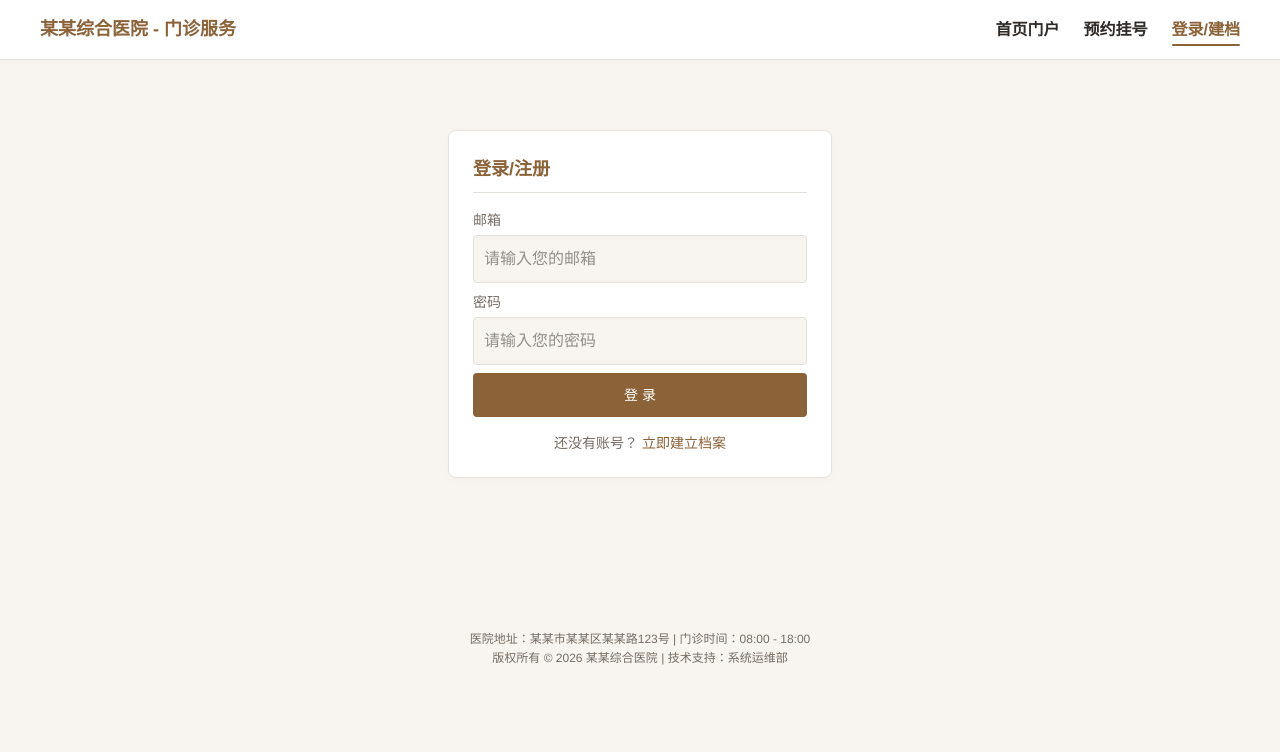
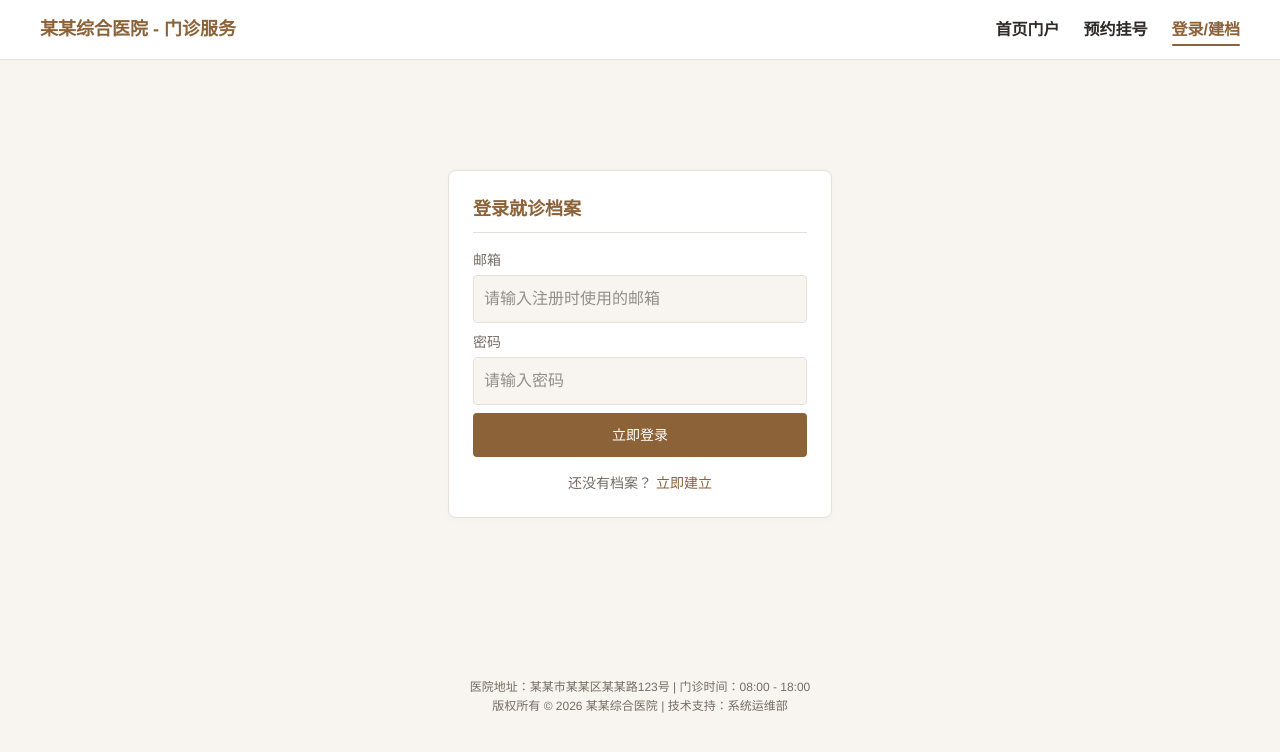
Before and after one commit to rainsdm/HIS-Web-patient, a Vue app in the folder frontend/: page /login in a window 1280 px wide. Shown: the top 752 px of the page. Built offline with nearby package versions, Linux system fonts and the light colour scheme.

Commit message:
前端登录模块的数据校验增强，与用户体验优化。

```diff
--- a/frontend/src/views/Login.vue
+++ b/frontend/src/views/Login.vue
@@ -1,51 +1,124 @@
 <!-- 文件路径: src/views/Login.vue -->
 <template>
-  <div class="login-wrapper flex justify-center items-center py-10">
-    <Card title="登录/注册" class="w-full max-w-sm">
-      <form @submit.prevent="handleLogin" class="space-y-4">
-        <Input label="邮箱" type="email" placeholder="请输入您的邮箱" v-model="loginForm.email" />
-        <Input label="密码" type="password" placeholder="请输入您的密码" v-model="loginForm.password" />
-        <Button type="submit" class="w-full">登 录</Button>
+  <div class="login-wrapper flex justify-center items-center py-20">
+    <Card title="登录就诊档案" class="w-full max-w-sm">
+      <form @submit.prevent="handleSubmit" class="space-y-4">
+        <Input
+          label="邮箱"
+          type="email"
+          placeholder="请输入注册时使用的邮箱"
+          v-model="form.email"
+          @input="clearError"
+        />
+        <Input
+          label="密码"
+          type="password"
+          placeholder="请输入密码"
+          v-model="form.password"
+          @input="clearError"
+        />
+
+        <!-- 登录错误信息展示区 -->
+        <div v-if="errorMessage" class="error-message text-center text-sm text-(--danger) p-2 bg-(--danger-bg) rounded">
+          {{ errorMessage }}
+        </div>
+
+        <Button type="submit" class="w-full" :disabled="isLoading">
+          {{ isLoading ? '正在登录...' : '立即登录' }}
+        </Button>
       </form>
+
       <div class="mt-4 text-center text-sm text-(--text-sub)">
-        还没有账号？
-        <RouterLink to="/register" class="text-(--primary) hover:underline">立即建立档案</RouterLink>
+        还没有档案？
+        <RouterLink to="/register" class="text-(--primary) hover:underline">立即建立</RouterLink>
       </div>
     </Card>
   </div>
 </template>
 
 <script setup>
-import { reactive } from 'vue';
+import { reactive, ref } from 'vue';
 import { useRouter } from 'vue-router';
 import { useUserStore } from '@/stores/user';
-import { useToastStore } from '@/stores/toast'; // *** 改动：引入 toast store ***
+import { useToastStore } from '@/stores/toast';
 import Card from '@/components/base/Card.vue';
 import Input from '@/components/base/Input.vue';
 import Button from '@/components/base/Button.vue';
 
 const router = useRouter();
 const userStore = useUserStore();
-const toastStore = useToastStore(); // *** 改动：获取 toast store 实例 ***
+const toastStore = useToastStore();
 
-const loginForm = reactive({
+const form = reactive({
   email: '',
   password: ''
 });
 
-const handleLogin = async () => {
-  if (!loginForm.email || !loginForm.password) {
-    toastStore.show('请输入邮箱和密码。', 'error'); // *** 改动：替换 alert ***
+// 用于在页面上显示登录相关的错误，例如“邮箱或密码错误”
+const errorMessage = ref('');
+// 用于控制按钮的禁用状态，防止重复提交
+const isLoading = ref(false);
+
+/**
+ * 当用户重新输入时，清除错误信息，提供更好的交互体验。
+ */
+const clearError = () => {
+  if (errorMessage.value) {
+    errorMessage.value = '';
+  }
+};
+
+/**
+ * 校验登录表单。
+ * 根据测试用例 LOGIN-VALID-EM-001 和 LOGIN-VALID-PW-001,
+ * 在前端进行基本的格式和非空校验。
+ */
+const validateForm = () => {
+  const emailRegex = /^[^\s@]+@[^\s@]+\.[^\s@]+$/;
+  if (!form.email || !emailRegex.test(form.email)) {
+    errorMessage.value = '请输入有效的邮箱地址。';
+    return false;
+  }
+  if (!form.password) {
+    errorMessage.value = '请输入您的密码。';
+    return false;
+  }
+  return true;
+};
+
+const handleSubmit = async () => {
+  if (isLoading.value) return;
+  clearError();
+
+  // 步骤1：运行前端校验，拦截基本错误
+  if (!validateForm()) {
     return;
   }
 
+  isLoading.value = true;
   try {
-    await userStore.login(loginForm.email, loginForm.password);
-    toastStore.show('登录成功！', 'success'); // *** 改动：替换 alert ***
-    router.push('/profile');
+    // 步骤2：调用 store 中的登录 action
+    await userStore.login(form);
+    toastStore.show('登录成功！欢迎回来。', 'success');
+    router.push('/appointment');
   } catch (error) {
-    console.error("登录失败:", error);
-    toastStore.show('登录失败：' + error.message, 'error'); // *** 改动：替换 alert ***
+    console.error('登录失败:', error);
+
+    // 步骤3：处理后端返回的错误
+    // 根据测试用例 LOGIN-AUTH-PW-001 和 LOGIN-AUTH-EM-001,
+    // 对于 401 错误，显示统一的、模糊的提示
+    if (error.response?.status === 401) {
+      errorMessage.value = '邮箱或密码错误，请检查后重试。';
+    } else {
+      // 对于其他错误（如网络问题、服务器500），使用全局 Toast 提示
+      toastStore.show('登录时遇到问题: ' + (error.message || '未知错误'), 'error');
+    }
+  } finally {
+    isLoading.value = false;
   }
 };
 </script>
+
+<style scoped>
+@reference "@/style.css";
+</style>
```
